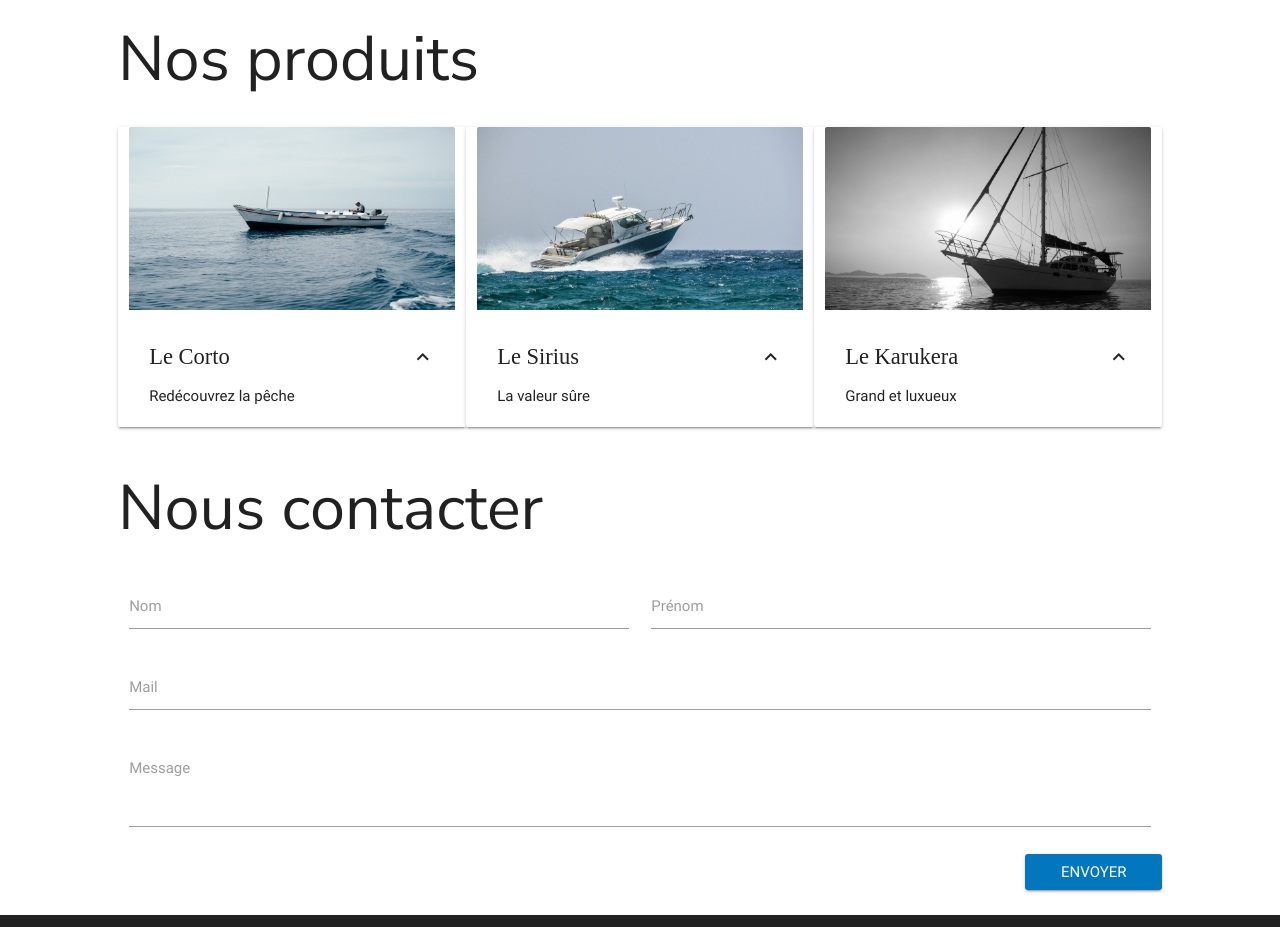
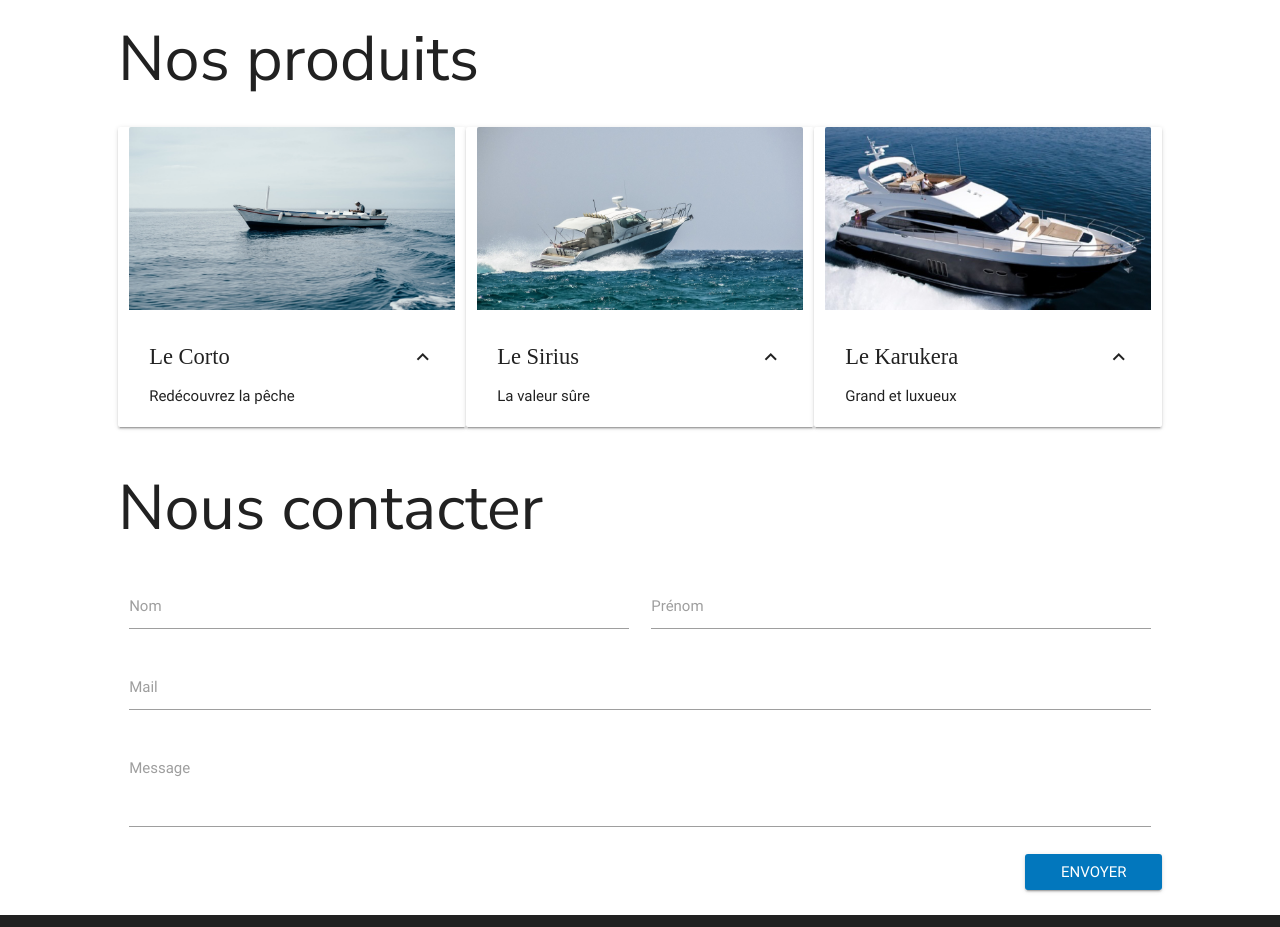
Before and after one commit to Boatiful/boatiful.github.io, a plain HTML site: page index.html in a window 1280 px wide. Shown: the part 1760-2687 px from the top of the page. Drawn offline with Linux system fonts and the light colour scheme; a web font is replaced by a local one.

Commit message:
change boat C

```diff
--- a/index.html
+++ b/index.html
@@ -272,7 +272,7 @@ repeatCount="indefinite"/>
 
 		<div class="card col s12 l4">
 			<div class="card-image waves-effect waves-block waves-light">
-				<img class="activator bateau" src="img/bateauC.jpg">
+				<img class="activator bateau" src="img/bateauC3.jpg">
 			</div>
 			<div class="card-content">
 				<h2 class="activator titre">Le Karukera<i class="material-icons right">keyboard_arrow_up</i></h2>
```
Also changed, not shown: img/bateauC3.jpg (added).
